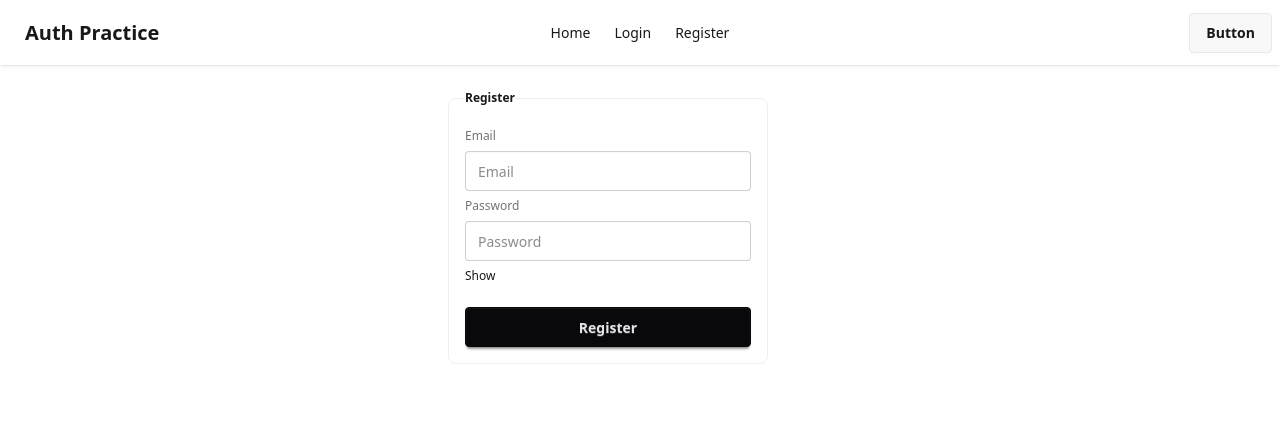
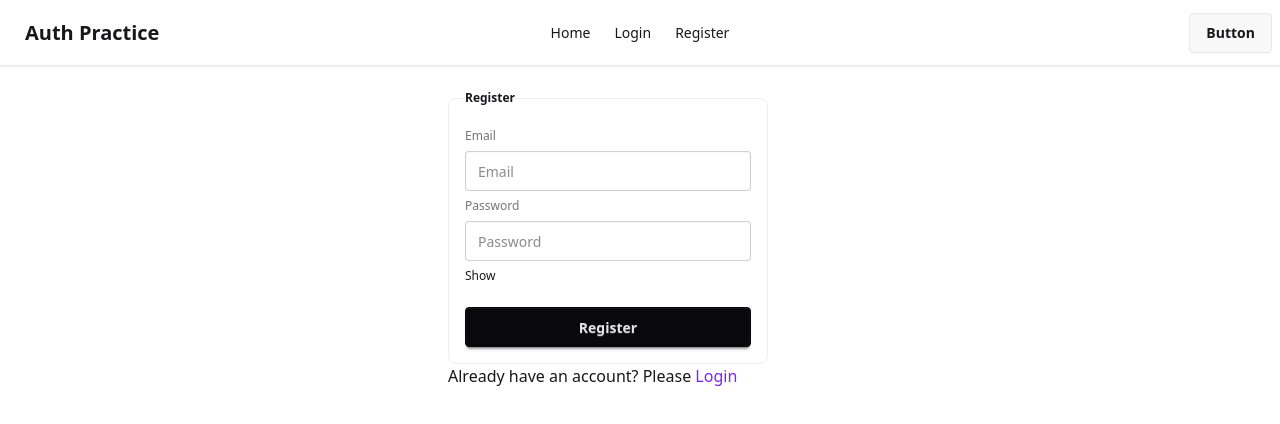
Before and after one commit to shohan89/email-pass-auth, a React (Vite) app: page /register in a window 1280 px wide. Shown: the top 424 px of the page. Built offline with nearby package versions, Linux system fonts and the light colour scheme.

Commit message:
add Login link at the bottom of register form

```diff
--- a/src/pages/Register.jsx
+++ b/src/pages/Register.jsx
@@ -1,5 +1,6 @@
 import { createUserWithEmailAndPassword } from "firebase/auth";
 import { useState } from "react";
+import { Link } from "react-router";
 import auth from "../firebase/firebase.init";
 
 const Register = () => {
@@ -64,6 +65,7 @@ const Register = () => {
             {
                 registerSuccess && <p className="text-green-600 font-bold">{registerSuccess}</p>
             }
+            <p>Already have an account? Please <Link className='text-violet-600' to='/login'>Login</Link></p>
         </div>
     );
 };
```
